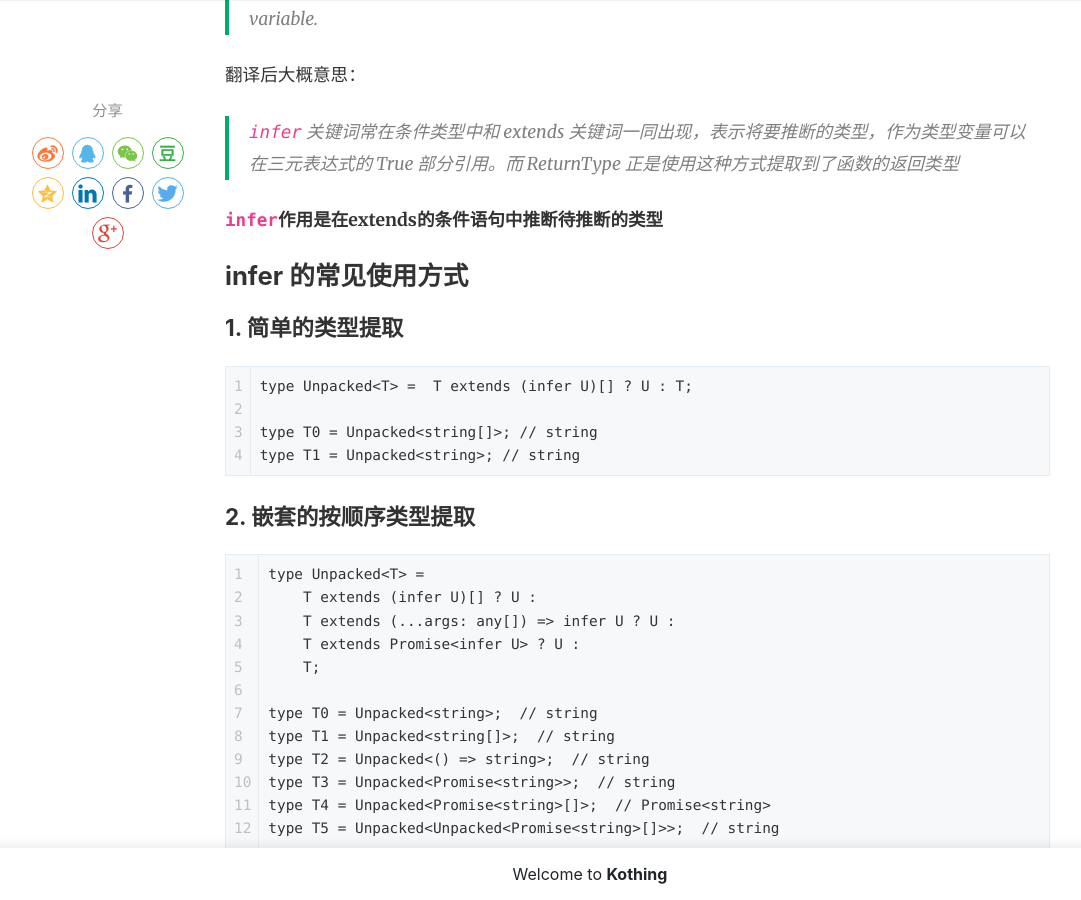
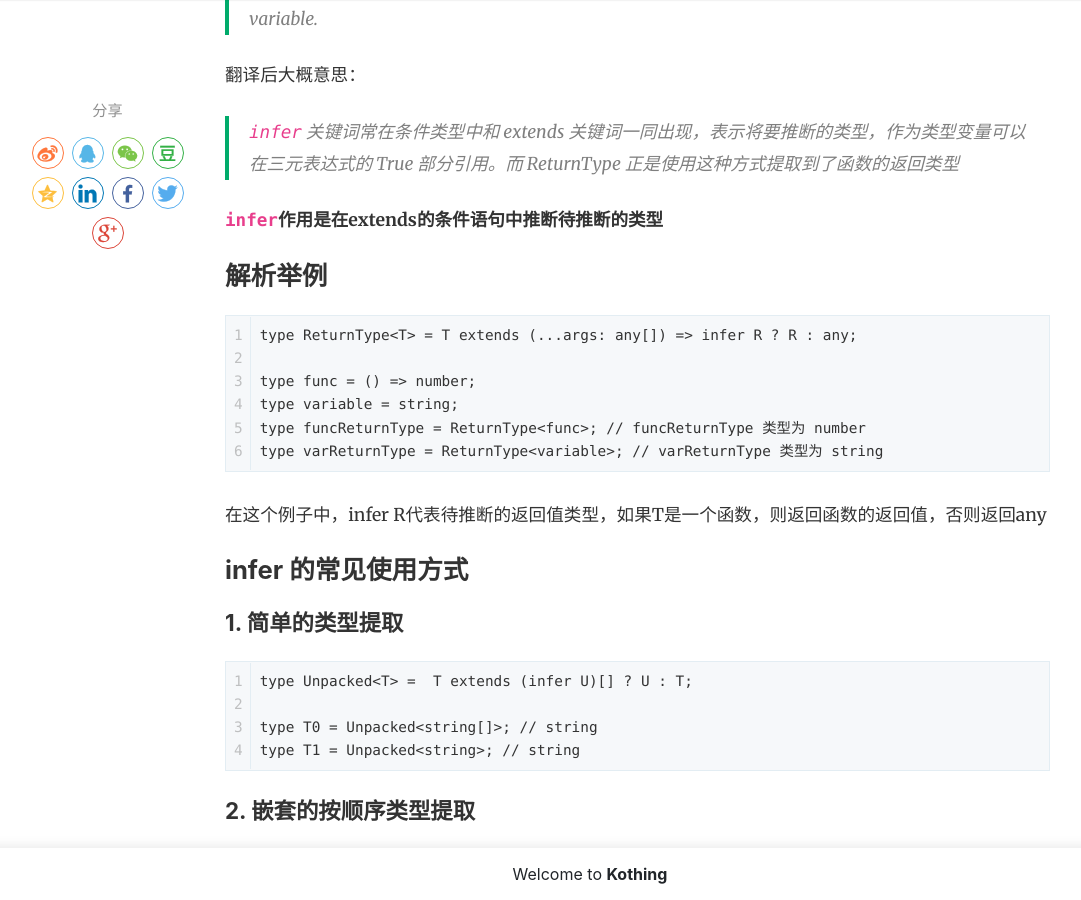
Before and after one commit to kothing/kothing.github.io, a Jekyll site: the page built from _posts/2021-04-21-TypeScript-keywords-infer.md, in a window 1280 px wide and 900 px high, scrolled down 1137 px. Shown: the whole window, without its empty margins (50-1131 px from the left). Built offline with Jekyll 4.4.1, drawn with Linux system fonts in a browser that asks for light colours; nearby versions of some CDN libraries; comment, search, counter and statistics services are not loaded.

Commit message:
Update 2021-04-21-TypeScript-keywords-infer.md

````diff
--- a/_posts/2021-04-21-TypeScript-keywords-infer.md
+++ b/_posts/2021-04-21-TypeScript-keywords-infer.md
@@ -18,6 +18,17 @@ hidden: true
 > `infer` 关键词常在条件类型中和 extends 关键词一同出现，表示将要推断的类型，作为类型变量可以在三元表达式的 True 部分引用。而 ReturnType 正是使用这种方式提取到了函数的返回类型
 
 **`infer`作用是在extends的条件语句中推断待推断的类型**
+
+## 解析举例
+```
+type ReturnType<T> = T extends (...args: any[]) => infer R ? R : any;
+
+type func = () => number;
+type variable = string;
+type funcReturnType = ReturnType<func>; // funcReturnType 类型为 number
+type varReturnType = ReturnType<variable>; // varReturnType 类型为 string
+```
+在这个例子中，infer R代表待推断的返回值类型，如果T是一个函数，则返回函数的返回值，否则返回any
 
 ## infer 的常见使用方式
 ### 1. 简单的类型提取
````
